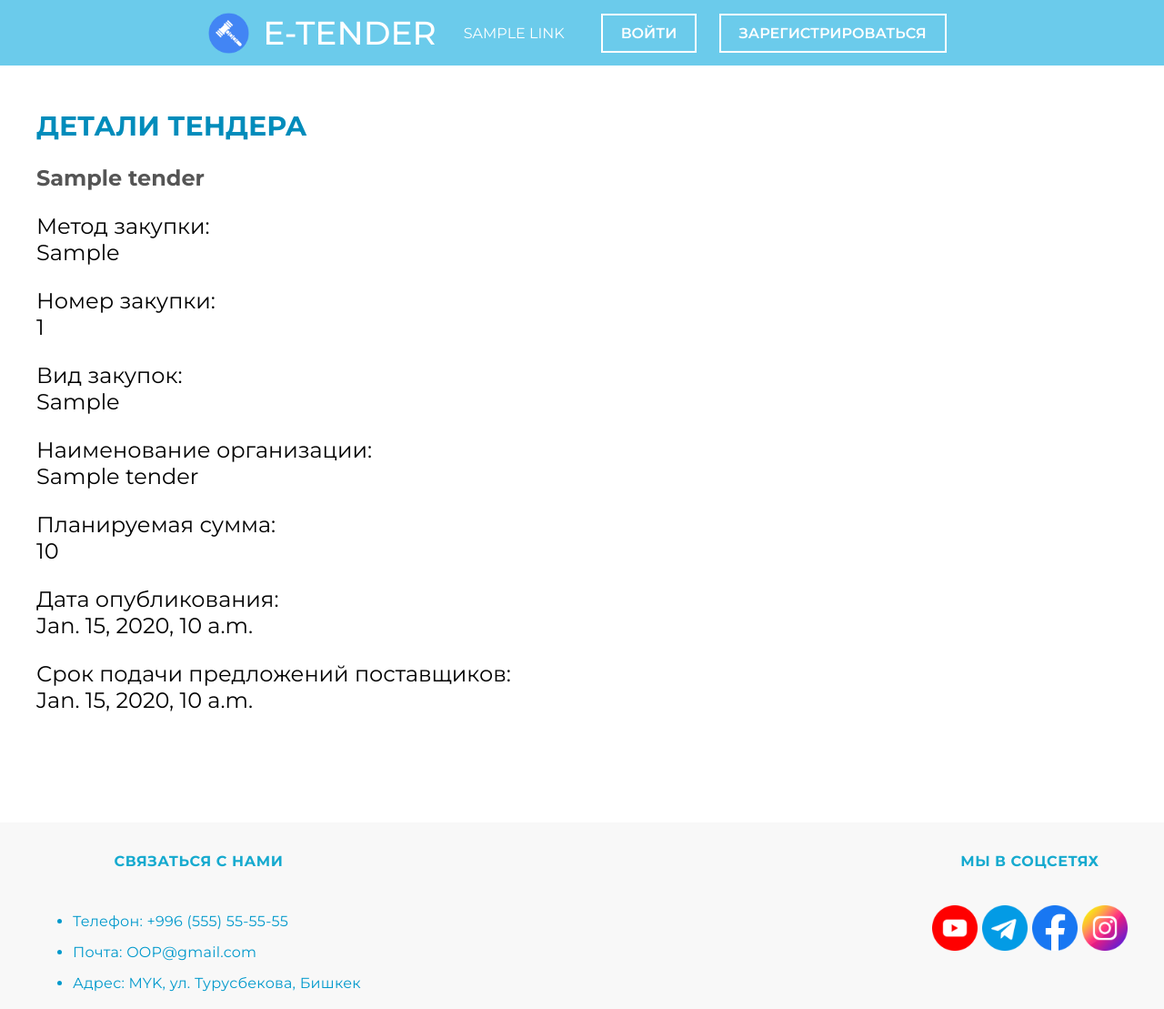
After one commit to capzzet/coderunners2, a Django app: template tender/etender/templates/etender/html/tender_detail.html in a window 1280 px wide. The commit adds this page. Shown: the whole page at 91% size. Run offline with Django 3.2, Linux system fonts and the light colour scheme; the template is opened without the code that fills it: most values are stand-ins (such as "Sample title", 1, 10 or a date in 2020).

Commit message:
udalenie_redaktirovanie

```diff
--- /dev/null
+++ b/tender/etender/static/etender/css/tender_detail.css
@@ -0,0 +1,32 @@
+.tender-detail-section {
+    margin: 10% 0;
+}
+
+.tender-detail-section h2 {
+    font-size: 30px;
+    margin-bottom: 20px;
+    color: #008cbb;
+}
+
+.tender-detail-section .content {
+    font-size: 18px;
+    color: #555;
+}
+
+.tender-detail-section .content h3 {
+    font-size: 24px;
+    margin-bottom: 10px;
+}
+
+.tender-detail-section .content p {
+    margin-bottom: 10px;
+}
+
+.content p{
+color:black;
+font-size:24px}
+
+footer {
+    text-align: center;
+    margin-top: 50px;
+}
--- a/tender/etender/templates/etender/html/ads.html
+++ b/tender/etender/templates/etender/html/ads.html
@@ -54,7 +54,7 @@
                     </div>
                 </div>
                 <div class="ads-btn">
-                    <a href="#" >Подробнее</a>
+                    <a href="{% url 'tender_detail' tender.id %}" >Подробнее</a>
                 </div>
             </div>
             {% endfor %}
--- a/tender/etender/templates/etender/html/personal.html
+++ b/tender/etender/templates/etender/html/personal.html
@@ -14,7 +14,7 @@
             <ul>
                 {% for tender in user_tenders %}
                     <li>
-                            <a href="{% url 'ads' %}#{{ tender.id }}">
+                        <a href="{% url 'tender_detail' tender.id %}">
                             {{ tender.purchase_name }} - {{ tender.purchase_method }} - {{ tender.planned_amount }}
                         </a>
                     </li>
--- /dev/null
+++ b/tender/etender/templates/etender/html/tender_detail.html
@@ -0,0 +1,32 @@
+{% load static %}
+{% include 'etender/html/header.html' %}
+<link rel="stylesheet" type="text/css" href="{% static 'etender/css/tender_detail.css' %}">
+
+<div class="container">
+    <section class="tender-detail-section">
+        <h2>Детали тендера</h2>
+        <div class="content">
+            <h3>{{ tender.purchase_name }}</h3>
+            <p>Метод закупки:<br> {{ tender.purchase_method }}</p>
+            <p>Номер закупки:<br> {{ tender.purchase_number }}</p>
+            <p>Вид закупок:<br> {{ tender.purchase_type }}</p>
+            <p>Наименование организации:<br> {{ tender.organization_name }}</p>
+            <p>Планируемая сумма:<br> {{ tender.planned_amount }}</p>
+            <p>Дата опубликования:<br> {{ tender.publication_date }}</p>
+            <p>Срок подачи предложений поставщиков:<br> {{ tender.proposal_deadline }}</p>
+        </div>
+        {% if user.is_authenticated %}
+            {% if tender.user == user %}
+                <form method="post">
+                    {% csrf_token %}
+                    <button type="submit" name="edit_tender">Редактировать тендер</button>
+                    <button type="submit" name="delete_tender">Удалить тендер</button>
+                </form>
+            {% endif %}
+        {% endif %}
+
+
+    </section>
+</div>
+
+{% include 'etender/html/footer.html' %}
--- a/tender/etender/urls.py
+++ b/tender/etender/urls.py
@@ -10,6 +10,6 @@ urlpatterns = [
     path('add_tender/', add_tender, name='add_tender'),
     path('personal/', personal, name='personal'),
     path('edit_profile/', edit_profile, name='edit_profile'),
-
+    path('tender/<int:tender_id>/', tender_detail, name='tender_detail'),
 
 ]
```
Also changed, not shown: tender/etender/views.py (+25 -1 lines). Lines whose indentation alone changed are shown as unchanged.
